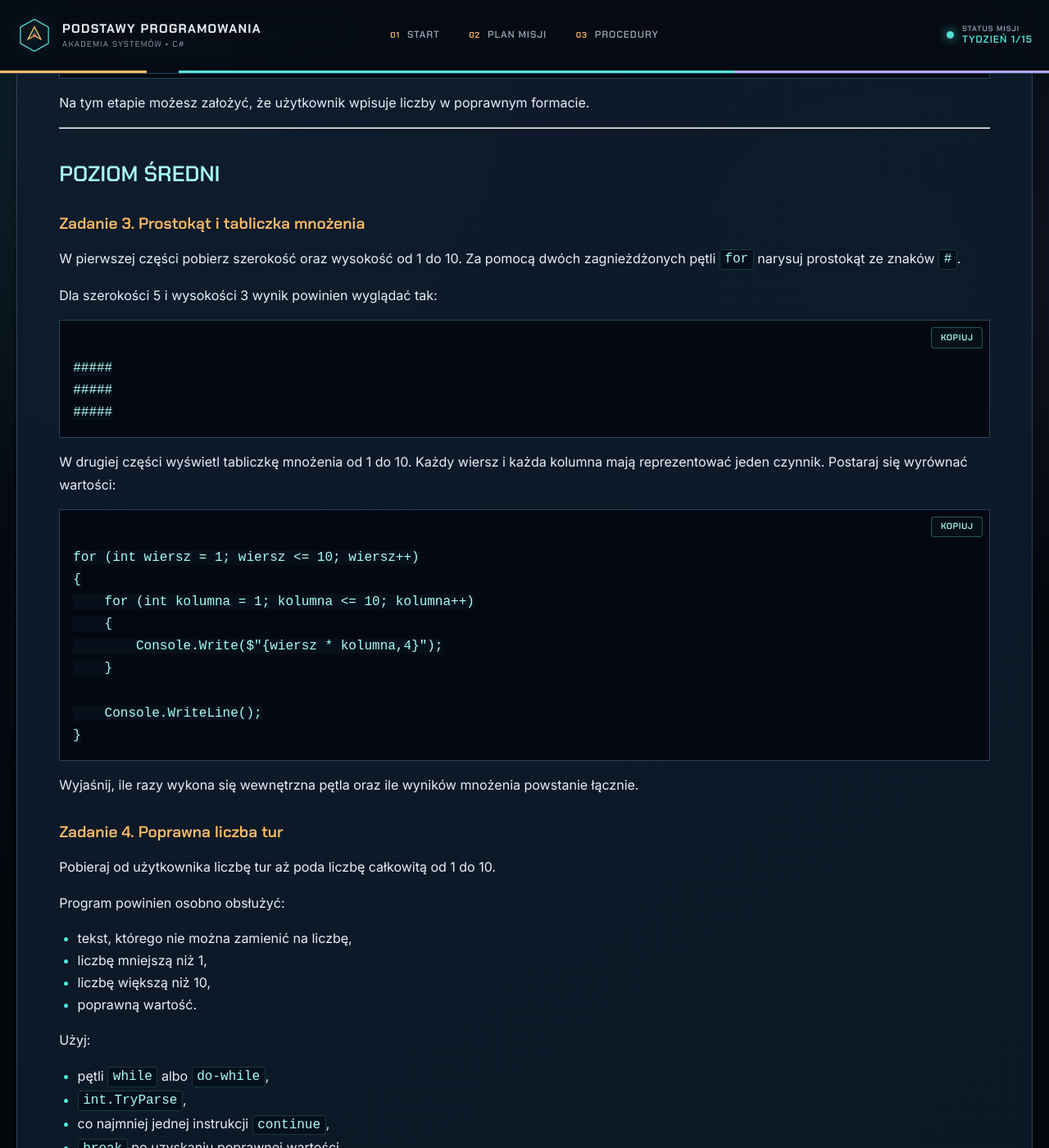
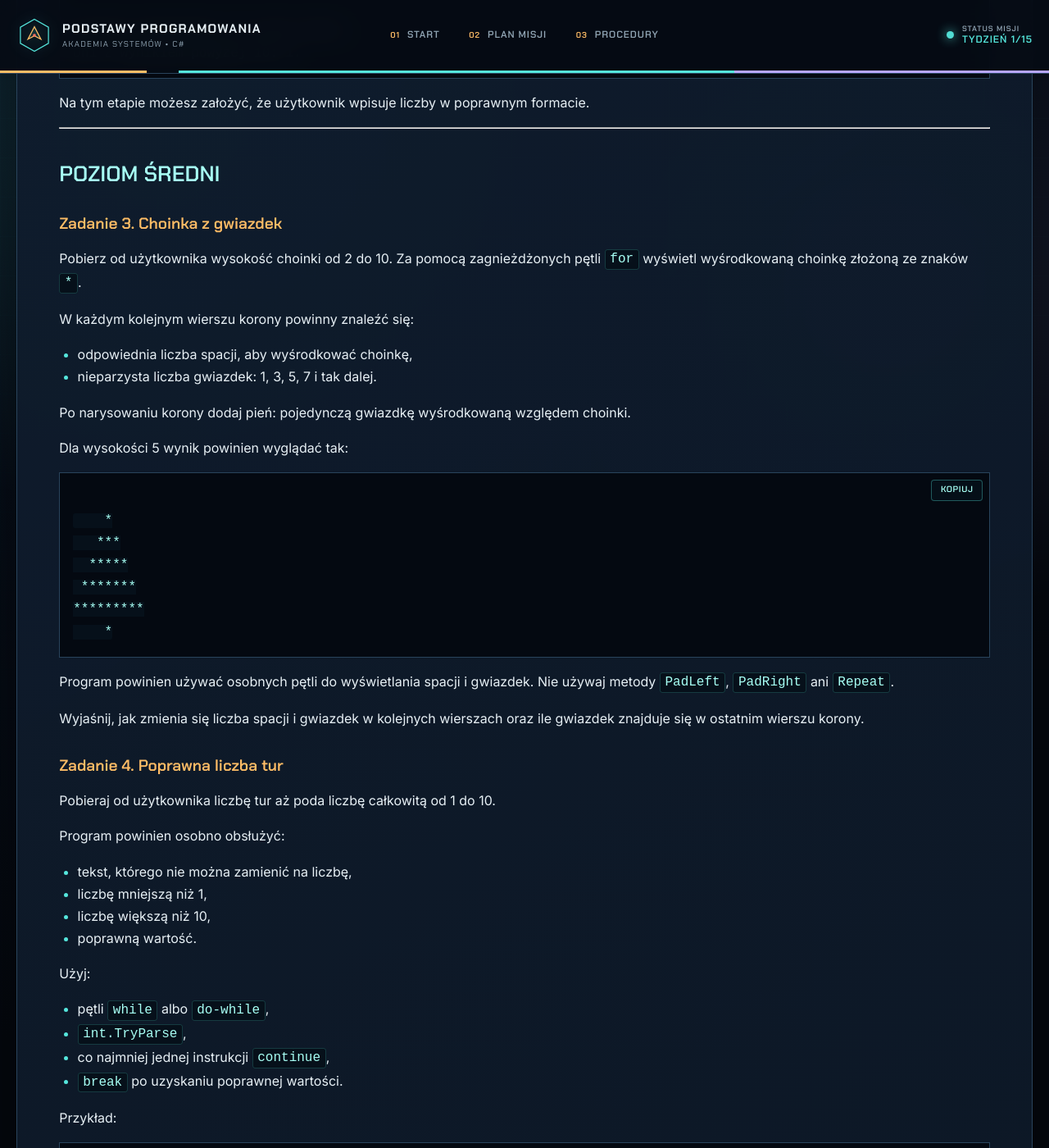
Before and after one commit to PJMPR/podstawy-programowania, a Jekyll site: the page built from _materials/04-lab-game-menu.md, in a window 1280 px wide and 1400 px high, scrolled down 2546 px. Shown: the whole window at 82% size. Built offline with Jekyll 4.4.1, drawn with Linux system fonts in a browser that asks for light colours; some of the changed text lies outside the part shown.

Commit message:
Update game menu tasks to include a star tree drawing exercise and random damage feature

```diff
--- a/_materials/04-lab-game-menu.md
+++ b/_materials/04-lab-game-menu.md
@@ -92,29 +92,29 @@ Na tym etapie możesz założyć, że użytkownik wpisuje liczby w poprawnym for
 
 ## Poziom średni
 
-### Zadanie 3. Prostokąt i tabliczka mnożenia
+### Zadanie 3. Choinka z gwiazdek
 
-W pierwszej części pobierz szerokość oraz wysokość od 1 do 10. Za pomocą dwóch zagnieżdżonych pętli `for` narysuj prostokąt ze znaków `#`.
+Pobierz od użytkownika wysokość choinki od 2 do 10. Za pomocą zagnieżdżonych pętli `for` wyświetl wyśrodkowaną choinkę złożoną ze znaków `*`.
 
-Dla szerokości 5 i wysokości 3 wynik powinien wyglądać tak:
+W każdym kolejnym wierszu korony powinny znaleźć się:
 
-    #####
-    #####
-    #####
+- odpowiednia liczba spacji, aby wyśrodkować choinkę,
+- nieparzysta liczba gwiazdek: 1, 3, 5, 7 i tak dalej.
 
-W drugiej części wyświetl tabliczkę mnożenia od 1 do 10. Każdy wiersz i każda kolumna mają reprezentować jeden czynnik. Postaraj się wyrównać wartości:
+Po narysowaniu korony dodaj pień: pojedynczą gwiazdkę wyśrodkowaną względem choinki.
 
-    for (int wiersz = 1; wiersz <= 10; wiersz++)
-    {
-        for (int kolumna = 1; kolumna <= 10; kolumna++)
-        {
-            Console.Write($"{wiersz * kolumna,4}");
-        }
+Dla wysokości 5 wynik powinien wyglądać tak:
 
-        Console.WriteLine();
-    }
+        *
+       ***
+      *****
+     *******
+    *********
+        *
 
-Wyjaśnij, ile razy wykona się wewnętrzna pętla oraz ile wyników mnożenia powstanie łącznie.
+Program powinien używać osobnych pętli do wyświetlania spacji i gwiazdek. Nie używaj metody `PadLeft`, `PadRight` ani `Repeat`.
+
+Wyjaśnij, jak zmienia się liczba spacji i gwiazdek w kolejnych wierszach oraz ile gwiazdek znajduje się w ostatnim wierszu korony.
 
 ### Zadanie 4. Poprawna liczba tur
 
@@ -181,6 +181,26 @@ Po pętli wyświetl jeden z komunikatów: zwycięstwo, porażka albo ucieczka.
 > **Wskazówka:** przyda się zmienna logiczna `ucieczka`. Warunek walki może sprawdzać zdrowie obu postaci oraz to, czy gracz nie uciekł.
 
 Przetestuj co najmniej cztery scenariusze: zwycięstwo przez atak, przegraną, użycie wszystkich mikstur oraz ucieczkę.
+
+#### Dla chętnych: losowe obrażenia
+
+Wzbogać walkę o losowość. Zamiast stałej wartości obrażeń możesz losować siłę każdego ataku, na przykład:
+
+- bohater zadaje od 8 do 15 punktów obrażeń,
+- przeciwnik zadaje od 4 do 9 punktów obrażeń.
+
+Na początku programu utwórz jeden obiekt `Random`, a następnie używaj go podczas całej walki:
+
+    Random losowanie = new Random();
+
+    int obrazeniaBohatera = losowanie.Next(8, 16);
+    int obrazeniaPrzeciwnika = losowanie.Next(4, 10);
+
+    Console.WriteLine($"Bohater zadaje {obrazeniaBohatera} punktów obrażeń.");
+
+Metoda `Next(min, max)` losuje liczbę całkowitą od `min` włącznie do `max` wyłącznie. Dlatego `Next(8, 16)` może zwrócić wartości od 8 do 15.
+
+Po każdej turze wyświetl wylosowaną wartość obrażeń, aby gracz wiedział, jaki był efekt ataku. Pamiętaj, że pokonany przeciwnik nadal nie może zaatakować.
 
 ### Zadanie 6. Projekt — „Hello Adventurer 4.0: menu gry”
 
```
